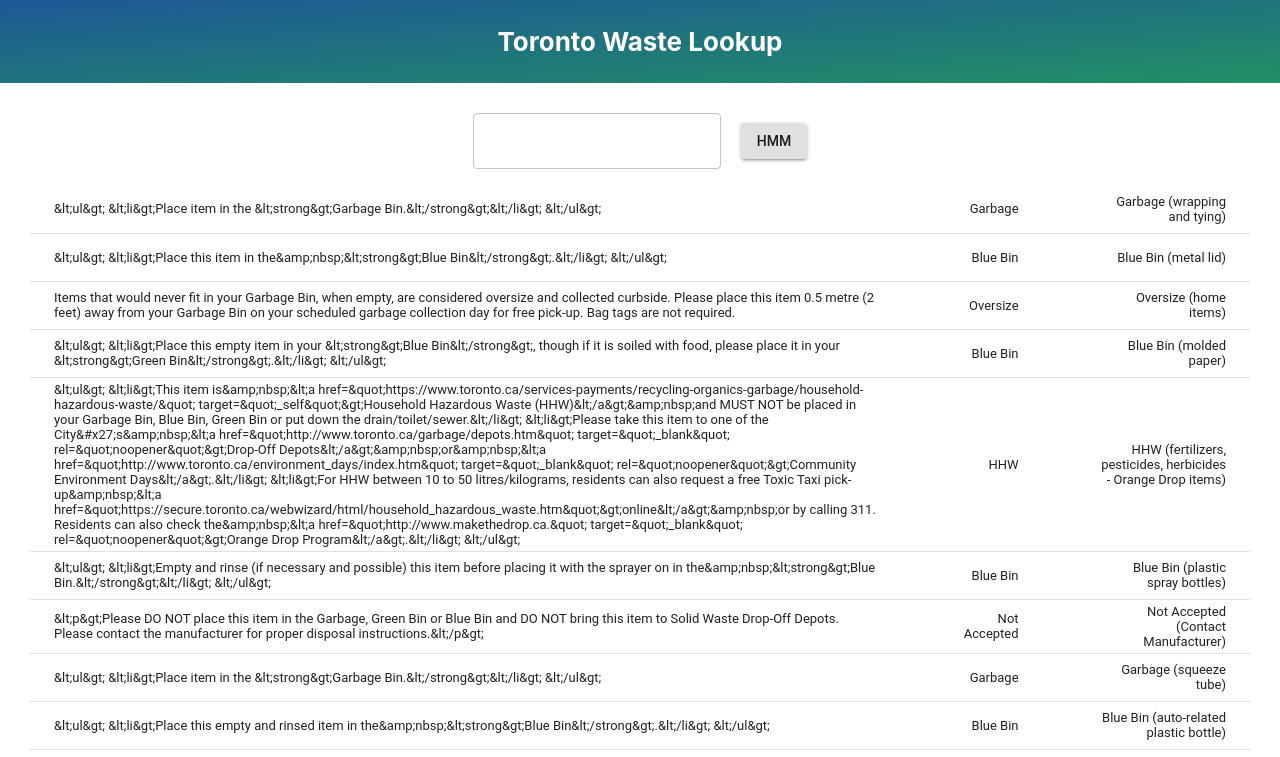
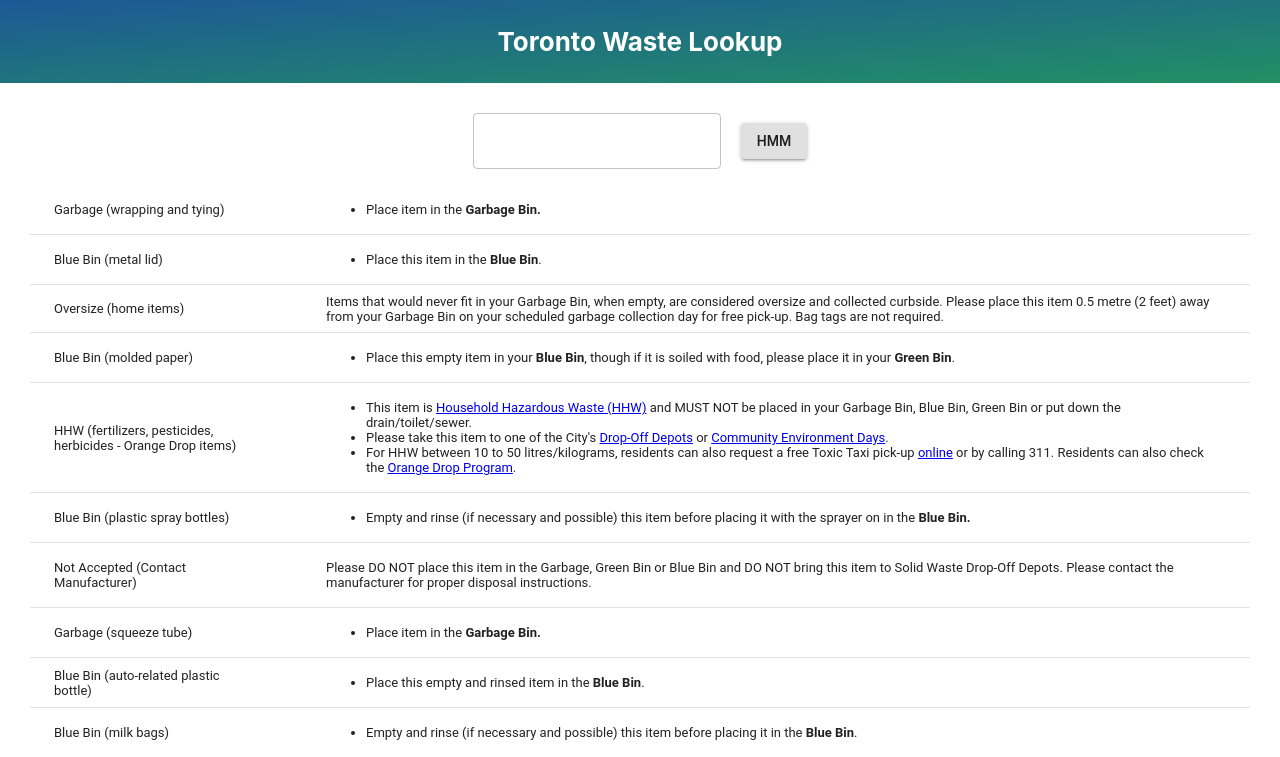
Before and after one commit to hannahli2010/wasteLookup, a React (Create React App) app: page / in a window 1280 px wide. Shown: the top 757 px of the page. Built offline with nearby package versions, Linux system fonts and the light colour scheme.

Commit message:
dangerously convert data.body to HTML code

```diff
--- a/src/App.js
+++ b/src/App.js
@@ -24,6 +24,16 @@
     });
   }
 
+  rowData =
+    <ul> <li>This item is&nbsp;<a href="https://www.toronto.ca/services-payments/recycling-organics-garbage/household-hazardous-waste/" target="_self">Household Hazardous Waste (HHW)</a>&nbsp;and MUST NOT be placed in your Garbage Bin, Blue Bin, Green Bin or put down the drain/toilet/sewer.</li> <li>Please take this item to one of the City&#x27;s&nbsp;<a href="http://www.toronto.ca/garbage/depots.htm" target="_blank" rel="noopener">Drop-Off Depots</a>&nbsp;or&nbsp;<a href="http://www.toronto.ca/environment_days/index.htm" target="_blank" rel="noopener">Community Environment Days</a>.</li> <li>For HHW between 10 to 50 litres/kilograms, residents can also request a free Toxic Taxi pick-up&nbsp;<a href="https://secure.toronto.ca/webwizard/html/household_hazardous_waste.htm">online</a>&nbsp;or by calling 311. Residents can also check the&nbsp;<a href="http://www.makethedrop.ca." target="_blank" rel="noopener">Orange Drop Program</a>.</li> </ul>
+
+    htmlDecode(input){
+      var e = document.createElement('div');
+      e.innerHTML = input;
+      return e.childNodes.length === 0 ? "" : e.childNodes[0].nodeValue;
+    }
+
+
   render() {
     return (
       <div className="App">
@@ -41,12 +51,13 @@
           </div>
           <p>{this.state.display}</p>
           <Table className='Table'>
-            <TableBody>
+            <TableBody >
               {this.state.rows.map((row, index) => (
                 <TableRow className='Table_Row' key={index}>
-                  <TableCell>{row.body}</TableCell>
-                  <TableCell align="right">{row.category}</TableCell>
-                  <TableCell align="right">{row.title}</TableCell>
+                  <TableCell>{row.title}</TableCell>
+                  <TableCell>
+                    <div dangerouslySetInnerHTML= {{__html: this.htmlDecode(row.body)}}/>
+                  </TableCell>
                 </TableRow>
               ))}
             </TableBody>
```
